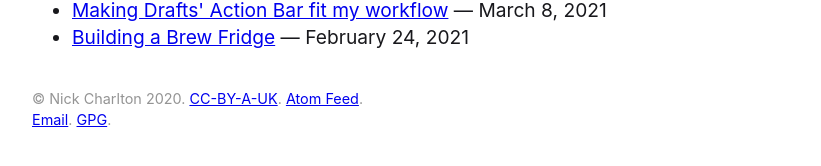
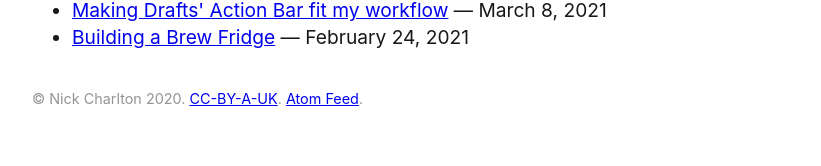
Before and after one commit to nickcharlton/site, a Jekyll site: the page built from index.html, in a window 1280 px wide. Shown: the part 355-521 px from the top of the page, without its empty margins (224-1045 px from the left). Built offline with Jekyll 4.4.1, drawn with Linux system fonts in a browser that asks for light colours; Markdown is read by kramdown in place of the engine named in the settings.

Commit message:
Drop email/GPG links from the footer

```diff
--- a/_layouts/default.html
+++ b/_layouts/default.html
@@ -53,10 +53,6 @@
           <p>&copy; Nick Charlton 2020. <a
           href="https://creativecommons.org/licenses/by-nc-sa/2.0/uk/">CC-BY-A-UK</a>.
           <a href="/atom.xml">Atom Feed</a>.</p>
-          <p>
-            <a href="mailto:nick@nickcharlton.net" rel="me">Email</a>.
-            <a href="/nickcharlton.asc">GPG</a>.
-          </p>
         </footer>
       </div>
     </div>
```
